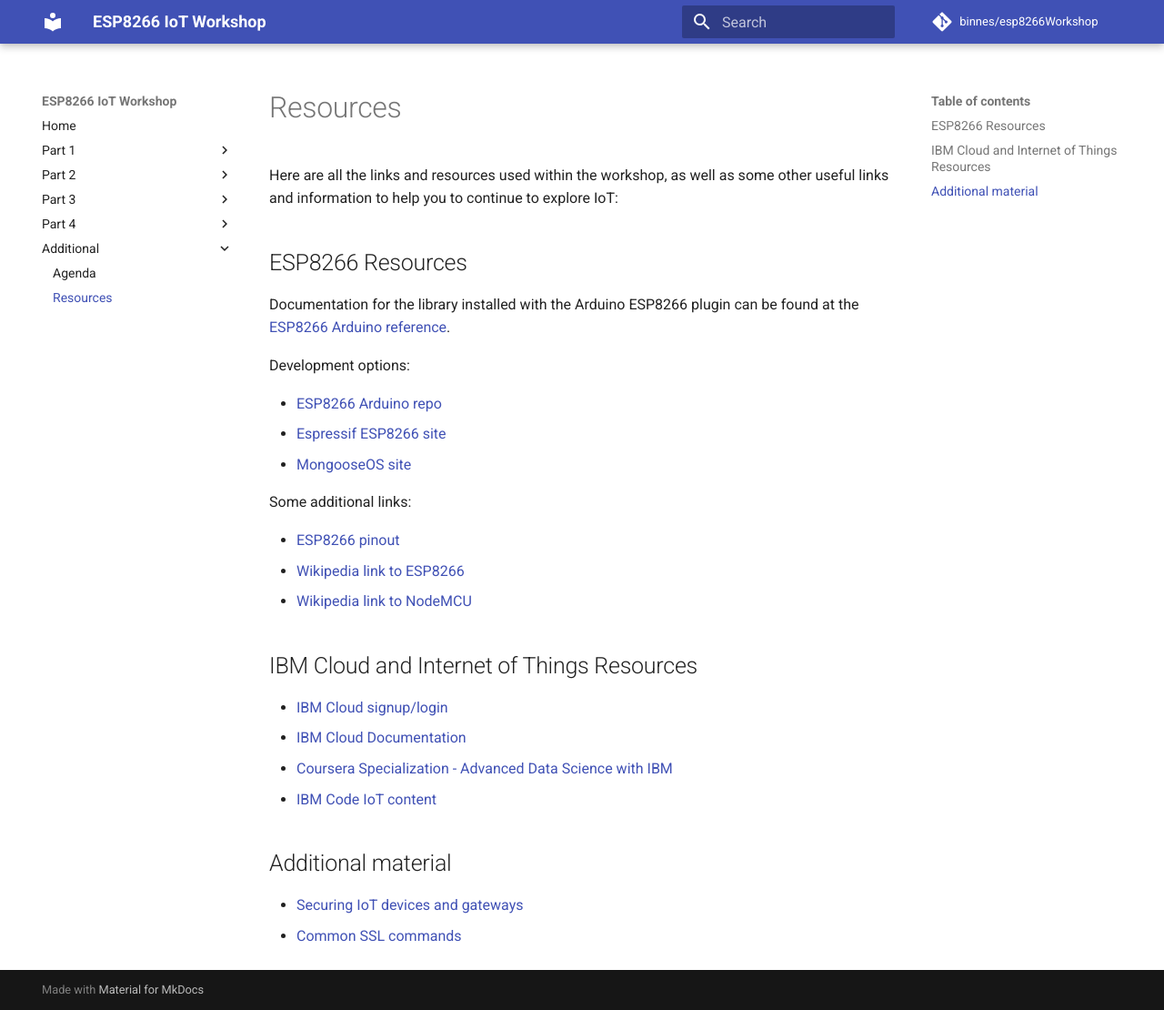
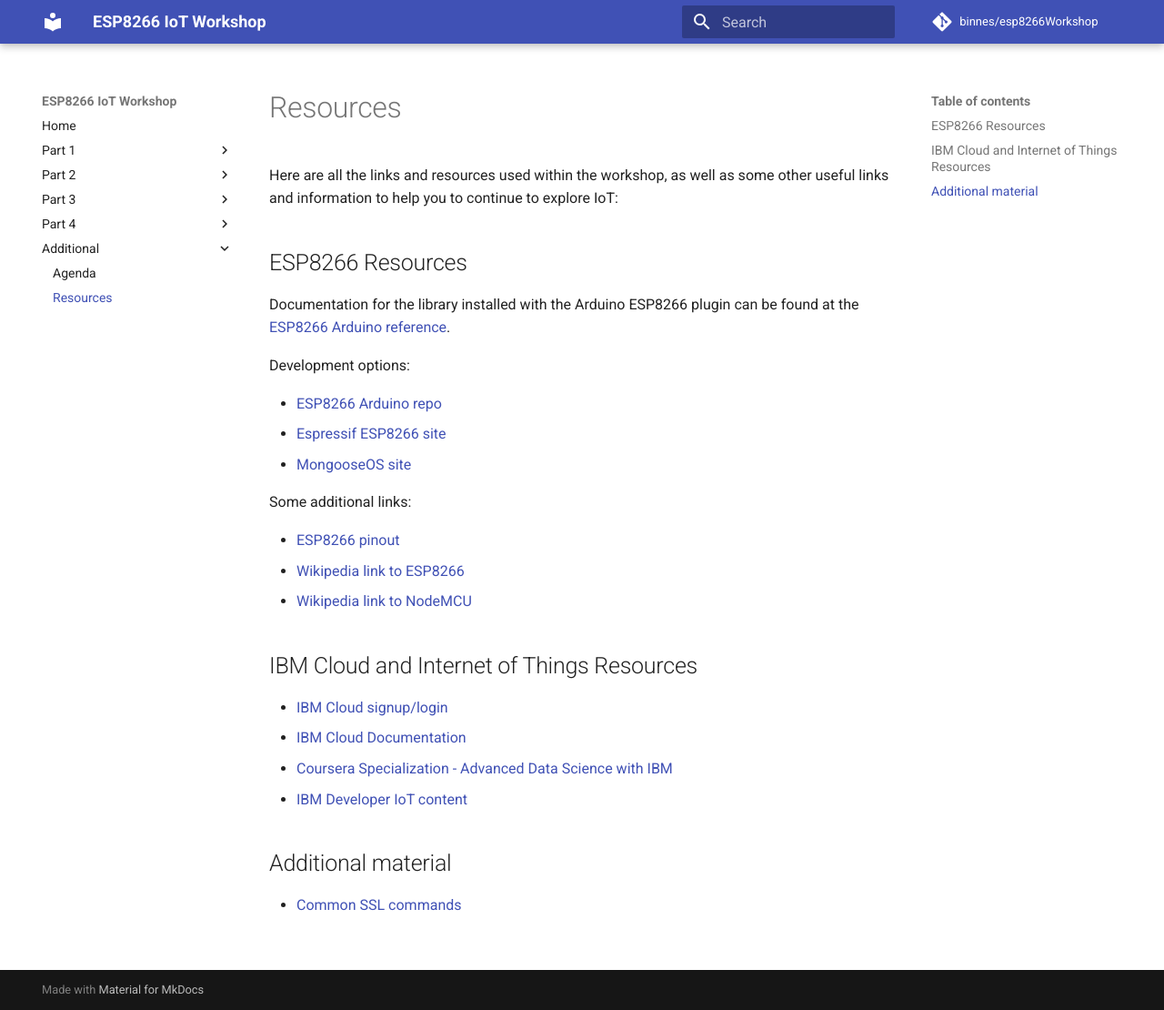
Before and after one commit to binnes/esp8266Workshop, an MkDocs documentation site: the page built from docs/RESOURCES.md, in a window 1280 px wide and 1110 px high. Shown: the whole window at 91% size. Built offline with MkDocs 1.6.1 and Material for MkDocs 9.7.7, drawn with Linux system fonts in a browser that asks for light colours; comment, search, counter and statistics services are not loaded.

Commit message:
removed IoT Platform additional resources

```diff
--- a/docs/RESOURCES.md
+++ b/docs/RESOURCES.md
@@ -23,9 +23,8 @@ Some additional links:
 - [IBM Cloud signup/login](https://ibm.biz/BdZaRT)
 - [IBM Cloud Documentation](https://cloud.ibm.com/docs)
 - [Coursera Specialization - Advanced Data Science with IBM](https://www.coursera.org/specializations/advanced-data-science-ibm)
-- [IBM Code IoT content](https://developer.ibm.com/technologies/iot/)
+- [IBM Developer IoT content](https://developer.ibm.com/technologies/iot/)
 
 ## Additional material
 
-- [Securing IoT devices and gateways](https://www.ibm.com/developerworks/library/iot-trs-secure-iot-solutions1/index.html)
 - [Common SSL commands](https://www.sslshopper.com/article-most-common-openssl-commands.html)
```
